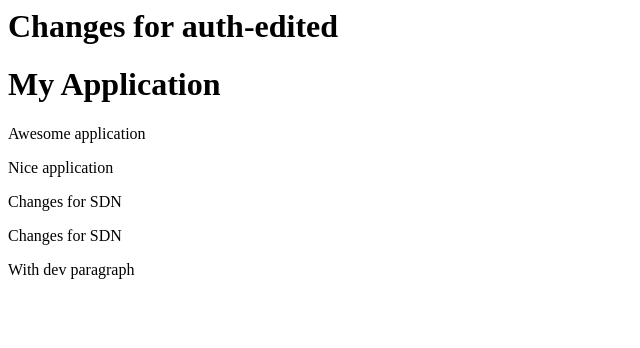
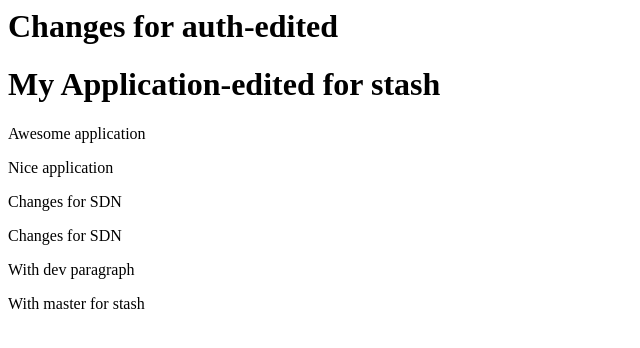
Before and after one commit to alokkola0002/MyAppSample, a plain HTML site: page index.html in a window 1280 px wide. Shown: the whole page, without its empty margins (0-640 px from the left). Drawn offline with Linux system fonts and the light colour scheme.

Commit message:
Stash changes

```diff
--- a/index.html
+++ b/index.html
@@ -4,11 +4,12 @@
 	</head>
 	<body>
 		<h1>Changes for auth-edited</h1>
-		<h1>My Application</h1>
+		<h1>My Application-edited for stash</h1>
 		<p>Awesome application</p>
 		<p>Nice application</p>
 		<p>Changes for SDN</p>
 		<p>Changes for SDN</p>
 		<p>With dev paragraph</p>
+		<p>With master for stash</p>
 	</body>
 </html>
```
